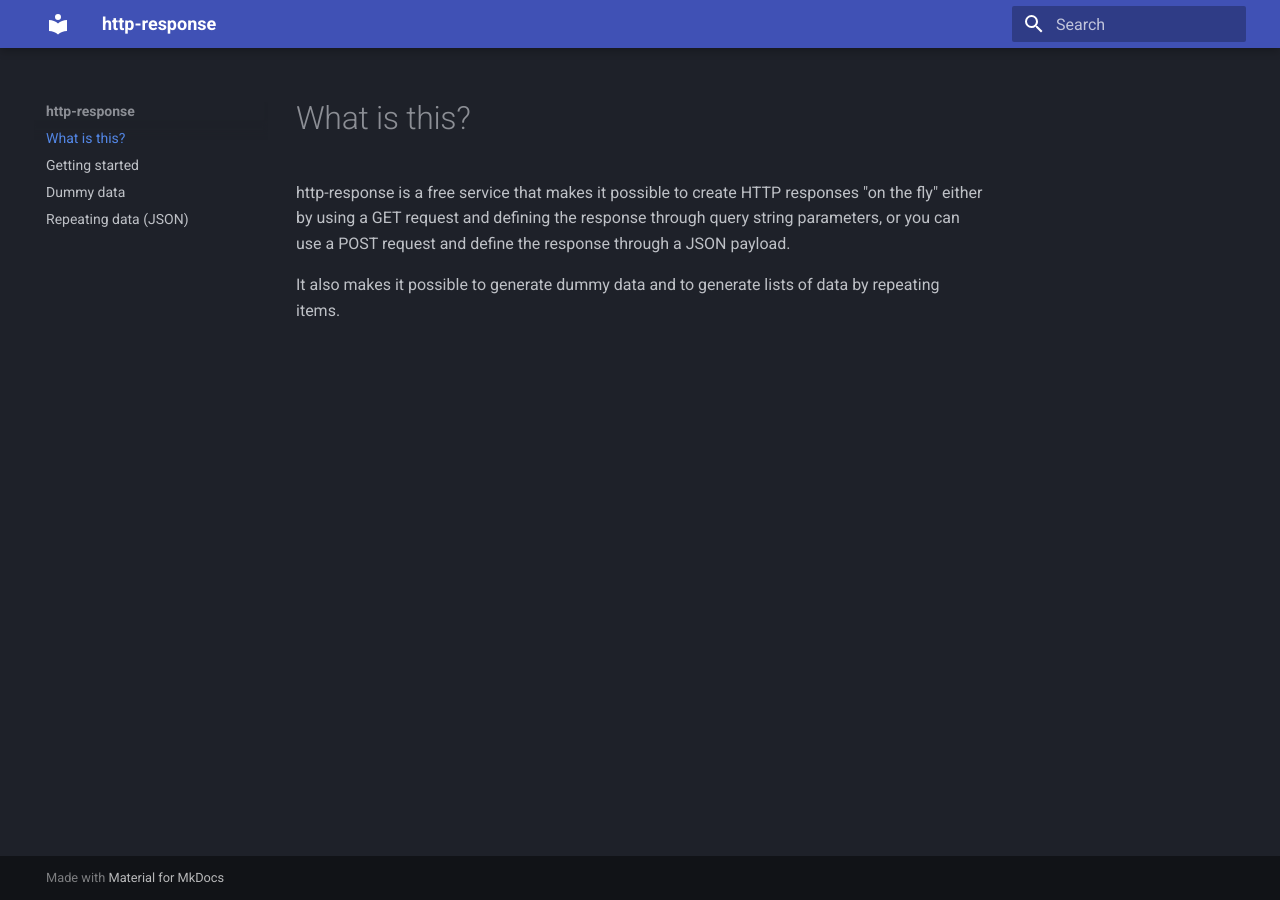
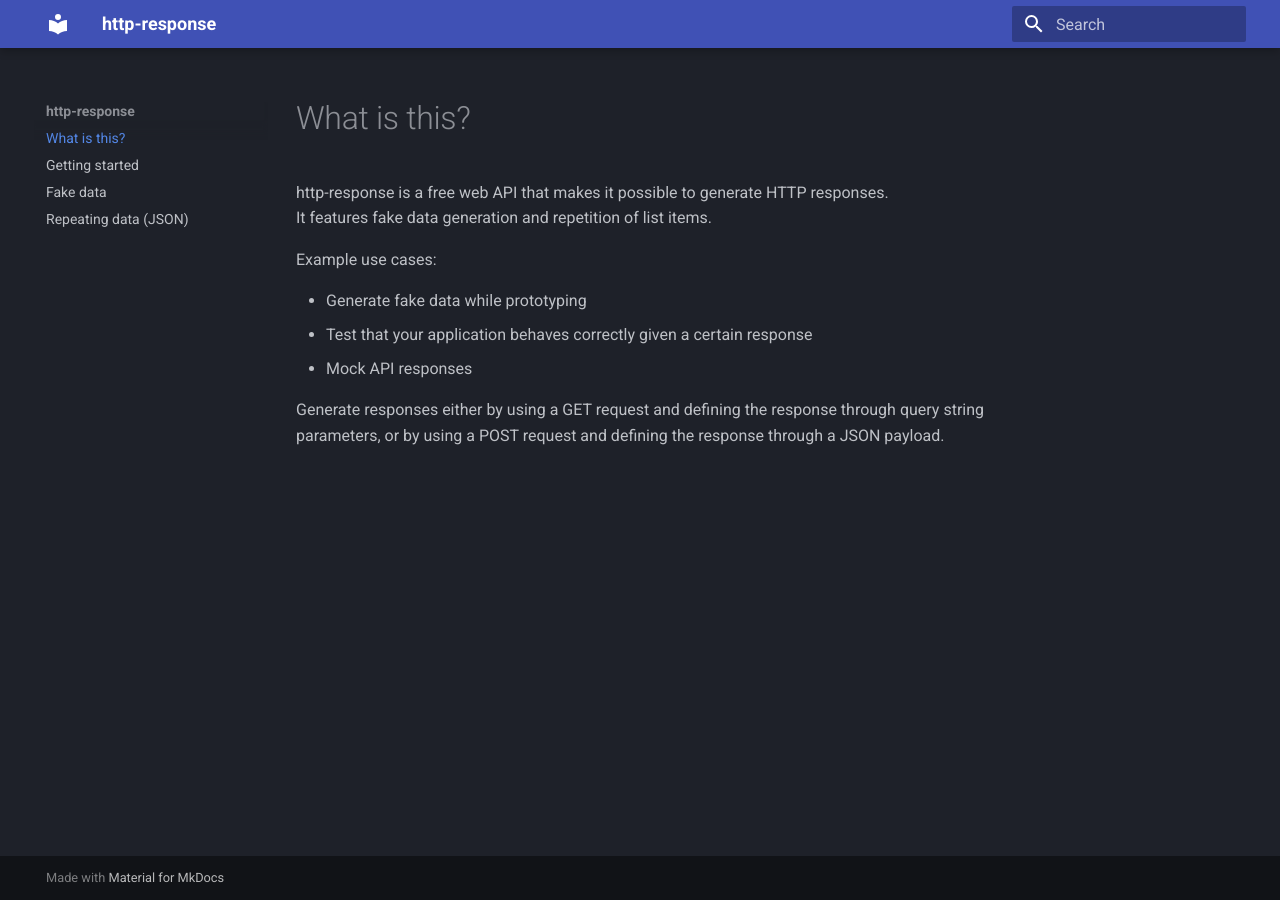
Before and after one commit to johannesss/http-response, an MkDocs documentation site: the page built from docs/docs/index.md, in a window 1280 px wide. Built offline with MkDocs 1.6.1 and Material for MkDocs 9.7.7, drawn with Linux system fonts in a browser that asks for light colours.

Commit message:
docs: update docs

```diff
--- a/docs/docs/index.md
+++ b/docs/docs/index.md
@@ -1,6 +1,12 @@
 # What is this?
 
-http-response is a free service that makes it possible to create HTTP responses "on the fly" either by using a GET request and defining the response through query string parameters, or you can use a POST request and define the response through a JSON payload.
+http-response is a free web API that makes it possible to generate HTTP responses.
+It features fake data generation and repetition of list items.
 
-It also makes it possible to generate dummy data and to generate
-lists of data by repeating items.
+Example use cases:
+
+- Generate fake data while prototyping
+- Test that your application behaves correctly given a certain response
+- Mock API responses
+
+Generate responses either by using a GET request and defining the response through query string parameters, or by using a POST request and defining the response through a JSON payload.
--- a/docs/mkdocs.yml
+++ b/docs/mkdocs.yml
@@ -7,7 +7,7 @@ theme:
 nav:
     - 'index.md'
     - 'getting-started.md'
-    - 'dummy-data.md'
+    - 'fake-data.md'
     - 'repeating-data.md'
 
 site_name: http-response
```
Also changed, not shown: docs/docs/fake-data.md (renamed from docs/docs/dummy-data.md, +1 -1 lines), docs/site/404.html, docs/site/fake-data/index.html, docs/site/getting-started/index.html, docs/site/index.html, docs/site/repeating-data/index.html, docs/site/search/search_index.json, docs/site/sitemap.xml, 1 other file.
